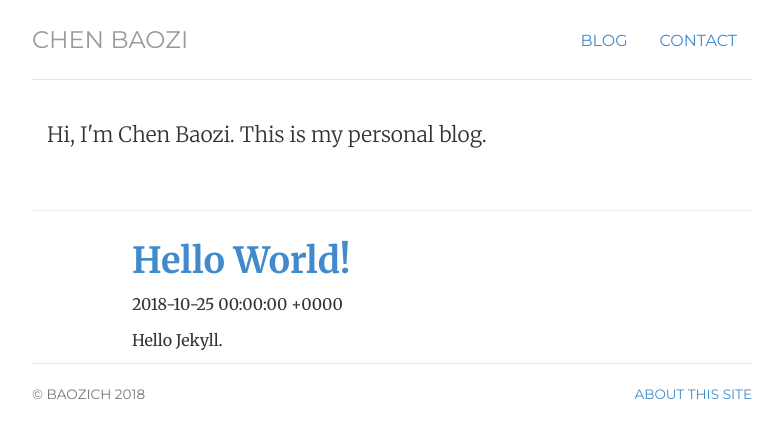
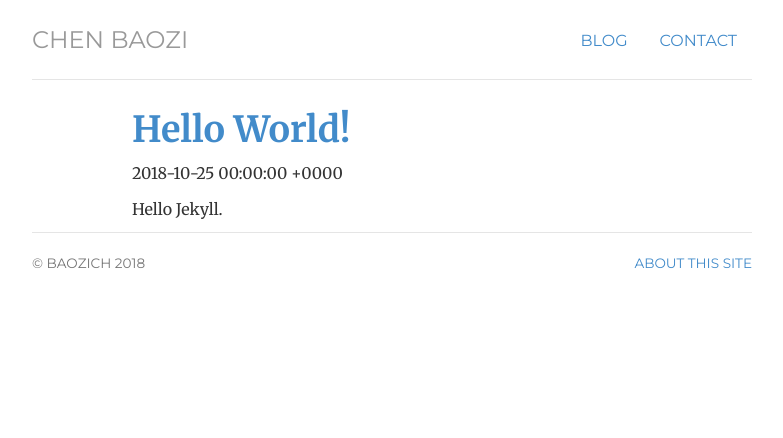
Before and after one commit to baozich/baozich.github.io, a Jekyll site: the page built from index.html, in a window 1280 px wide. Shown: the top 438 px of the page, without its empty margins (248-1031 px from the left). Built offline with Jekyll 4.4.1, drawn with Linux system fonts in a browser that asks for light colours.

Commit message:
Show only blog on front page.

```diff
--- a/index.html
+++ b/index.html
@@ -5,21 +5,14 @@ blog: passive
 contact: passive
 description: Chen Baozi is a Programmer.
 ---
-<!-- <div class="jumbotron"> -->
-<div class="row marketing">
-    <div itemscope itemtype="http://data-vocabulary.org/Person" class="col-sm-8">
-        <p class="lead">Hi, I'm Chen Baozi. This is my personal blog.</p>
-    </div>
-</div>
-<hr>
 <div class="blog">
     {% for post in site.posts limit:5 %}
     <div class="blog single">
-        <h1><a href="{{ post.url }}">{{ post.title }}</a></h1>
-        <p class="author">
+        <h1 class=title><a href="{{ post.url }}">{{ post.title }}</a></h1>
+        <p class="data">
             <span class="date">{{ post.date }}</span>
         </p>
-        <div class="content">
+        <div class="body">
             {{ post.content }}
         </div>
     </div>
```
